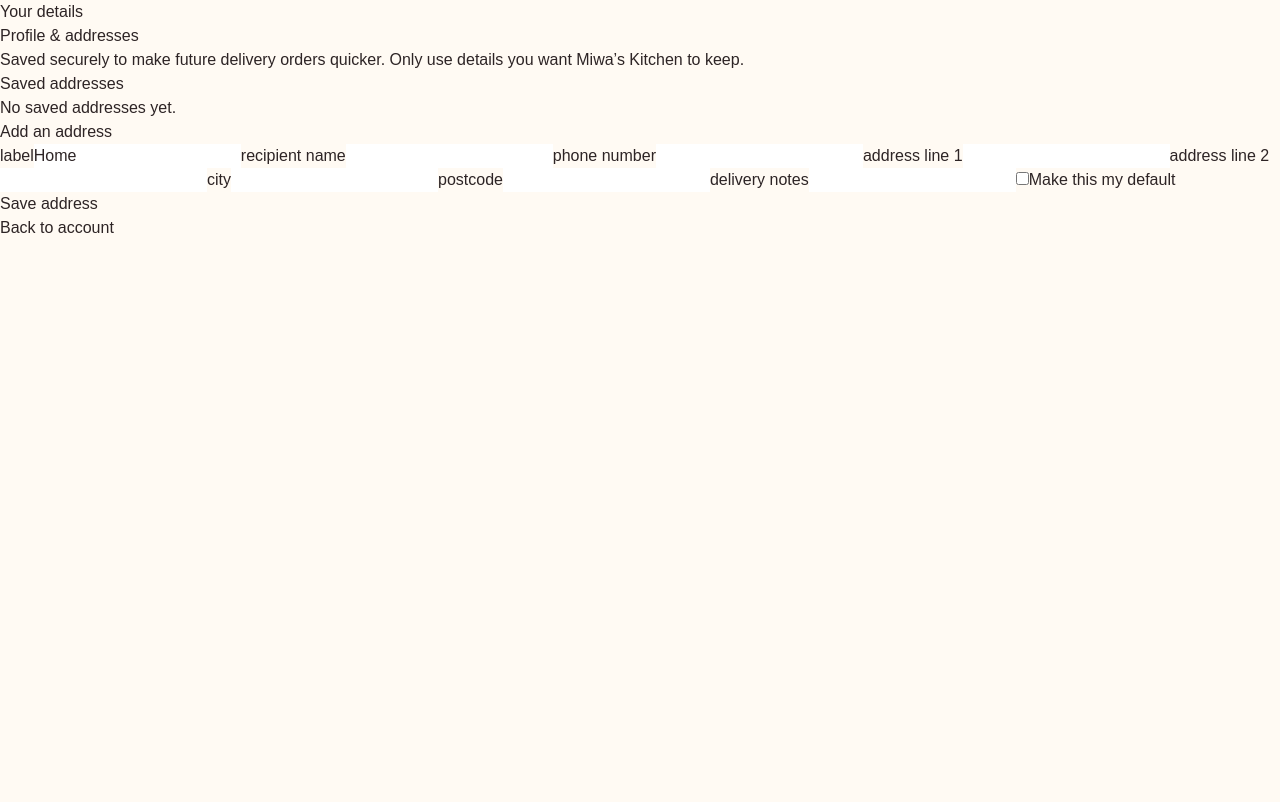
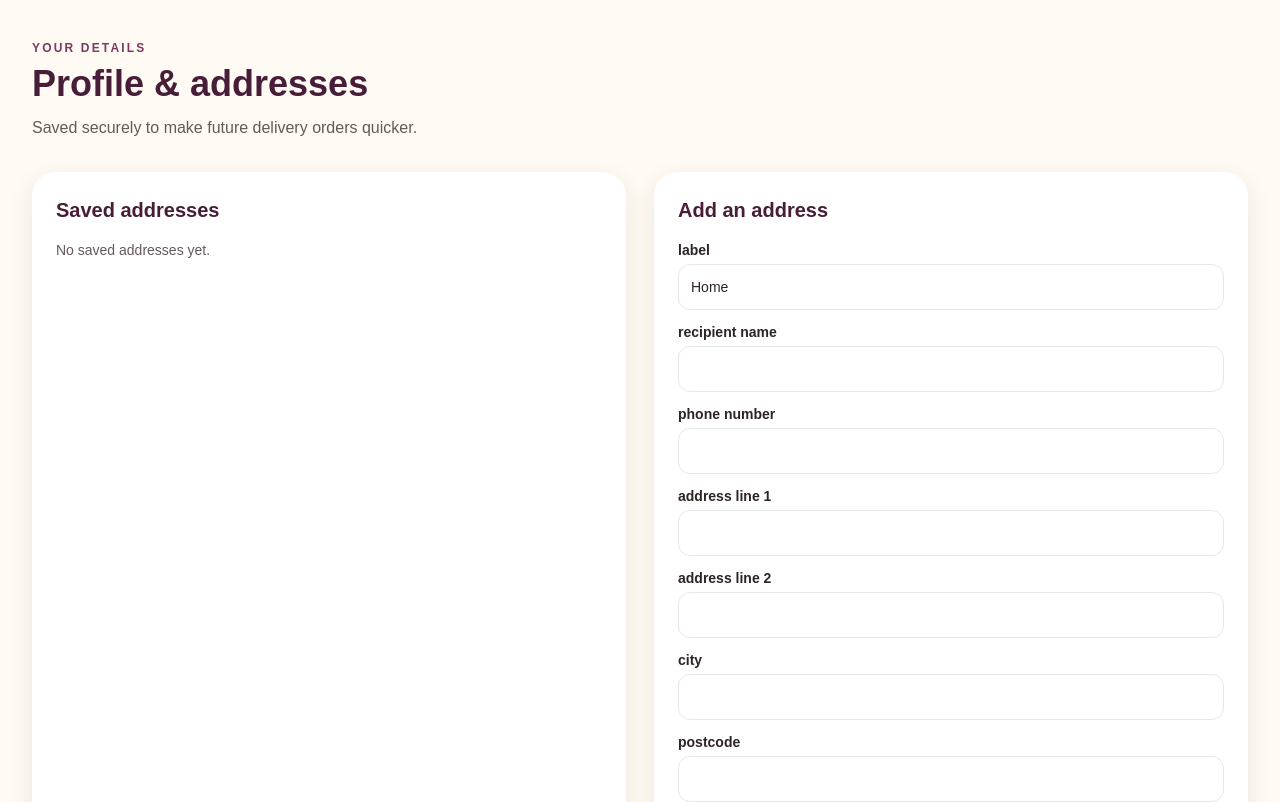
Before and after one commit to BigMiwa/Miwa-s-Kitchen, a Next.js app: page /account/profile in a window 1280 px wide. Shown: the top 802 px of the page. Built offline with nearby package versions, Linux system fonts and the light colour scheme; no server answers; the database is empty.

Commit message:
Fix Vercel build type and styling configuration

```diff
--- /dev/null
+++ b/tailwind.config.ts
@@ -0,0 +1,2 @@
+import type {Config} from 'tailwindcss';
+const config:Config={content:['./app/**/*.{js,ts,jsx,tsx,mdx}','./components/**/*.{js,ts,jsx,tsx,mdx}'],theme:{extend:{}},plugins:[]};export default config;
```
Also changed, not shown: app/account/profile/page.tsx (+1 -1 lines), app/page.tsx (+2 -2 lines).
